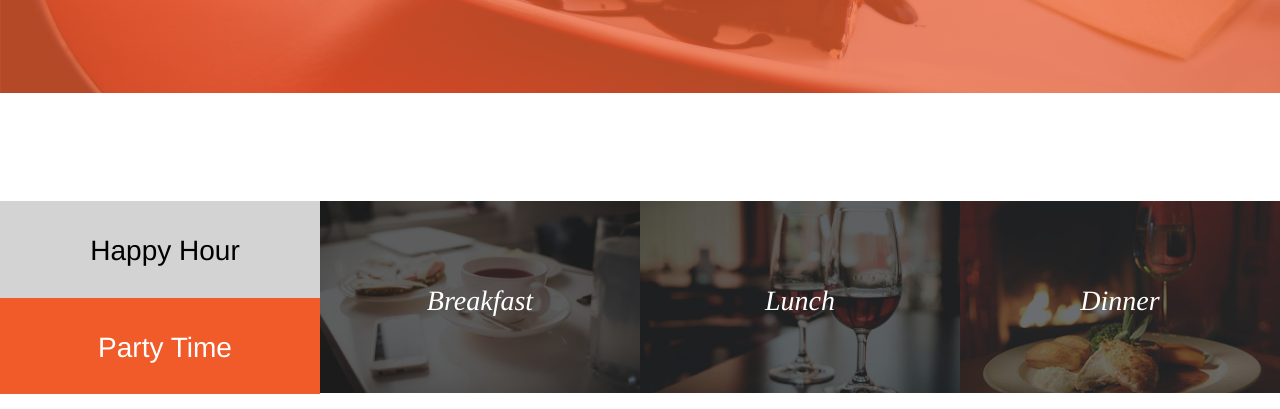
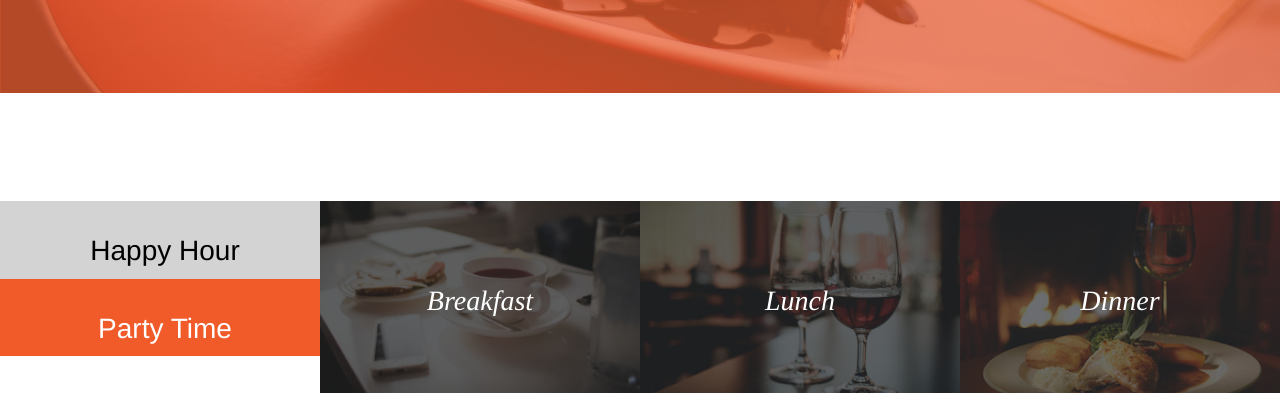
Before and after one commit to brendaokumu/Bree-s-Kitchen, a plain HTML site: page index.html in a window 1280 px wide. Shown: the part 543-952 px from the top of the page. Drawn offline with nearby package versions, Linux system fonts and the light colour scheme; a web font is replaced by a local one.

Commit message:
Update styles.css

```diff
--- a/css/styles.css
+++ b/css/styles.css
@@ -84,7 +84,7 @@ background-color: lightgrey;
 }
 
 .happy {
-  height: 96.5px;
+  height: 77.5px;
   width: 300px;
 }
 
```
